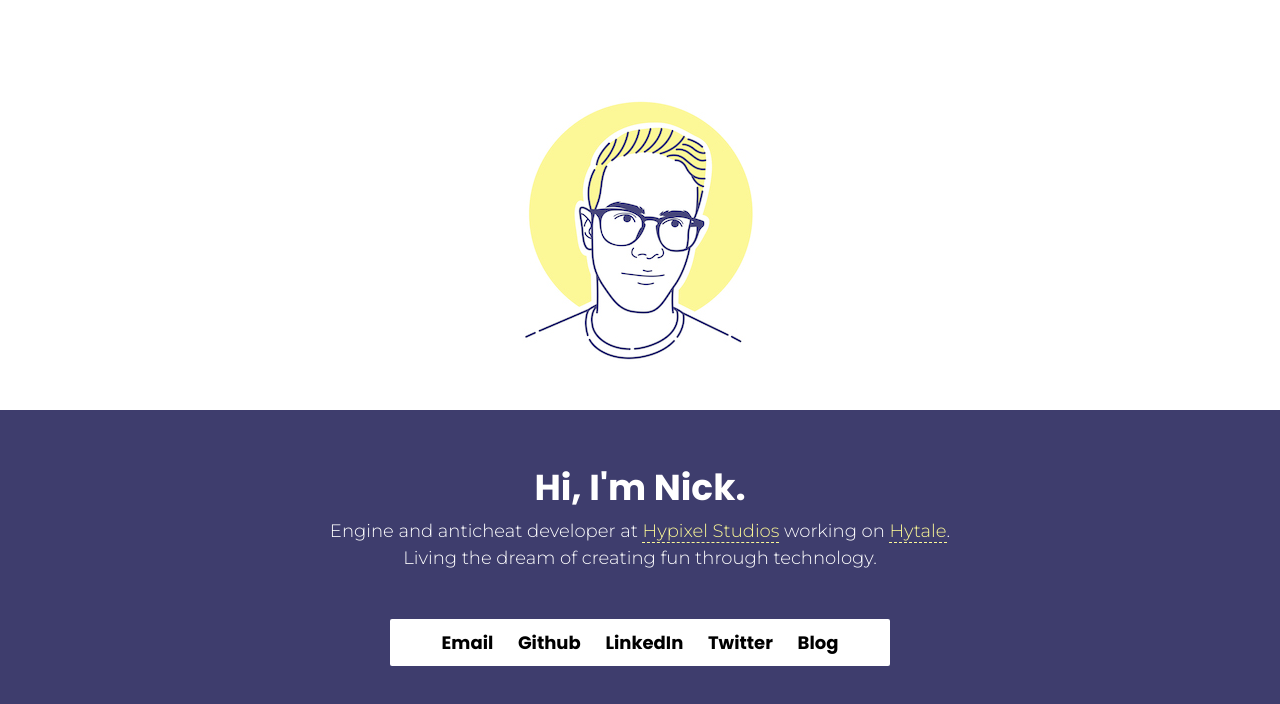
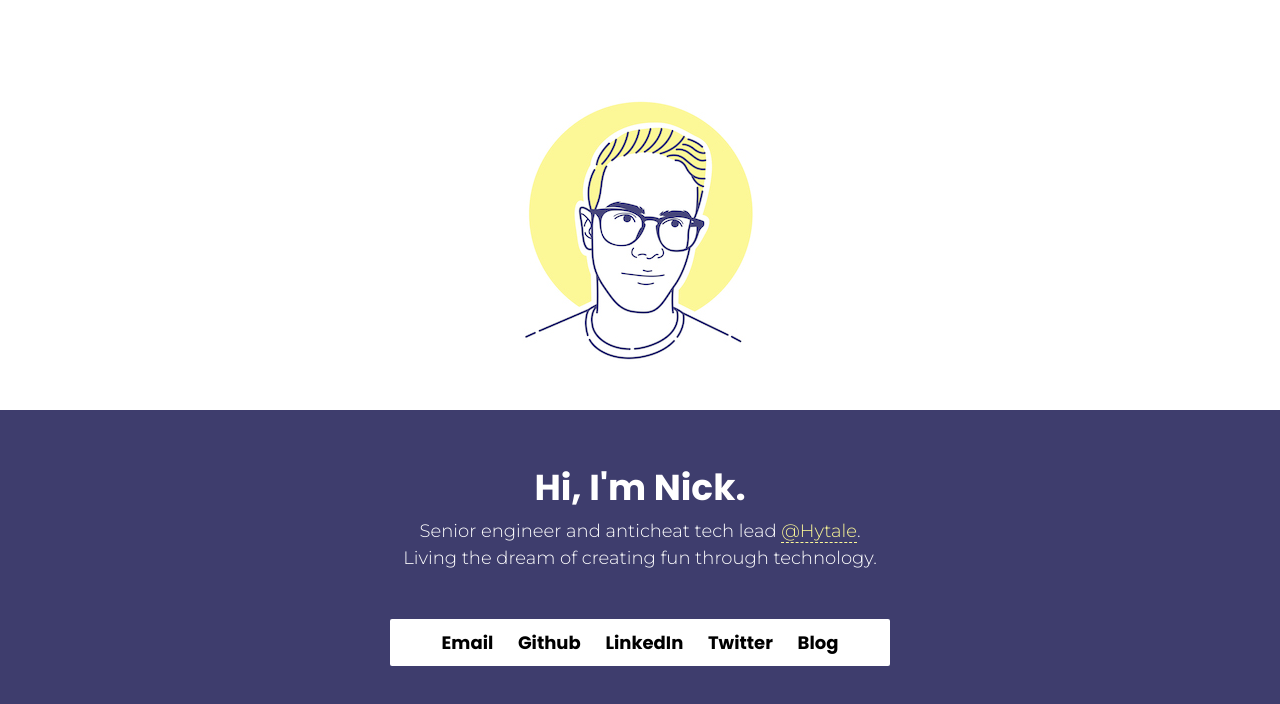
Before and after one commit to Cryptkeeper/Site-nklow.com, a plain HTML site: page index.html in a window 1280 px wide. Drawn offline with Linux system fonts and the light colour scheme.

Commit message:
Update index.html

```diff
--- a/index.html
+++ b/index.html
@@ -107,7 +107,7 @@
 
 			<h1>Hi, I'm Nick.</h1>
 
-			<p>Engine and anticheat developer at <a href="https://hypixelstudios.com" target="_blank">Hypixel Studios</a> working on <a href="https://hytale.com" target="_blank">Hytale</a>.</p>
+			<p>Senior engineer and anticheat tech lead <a href="https://hytale.com" target="_blank">@Hytale</a>.</p>
 			<p>Living the dream of creating fun through technology.</p>
 
 			<div id="social-bar">
```
